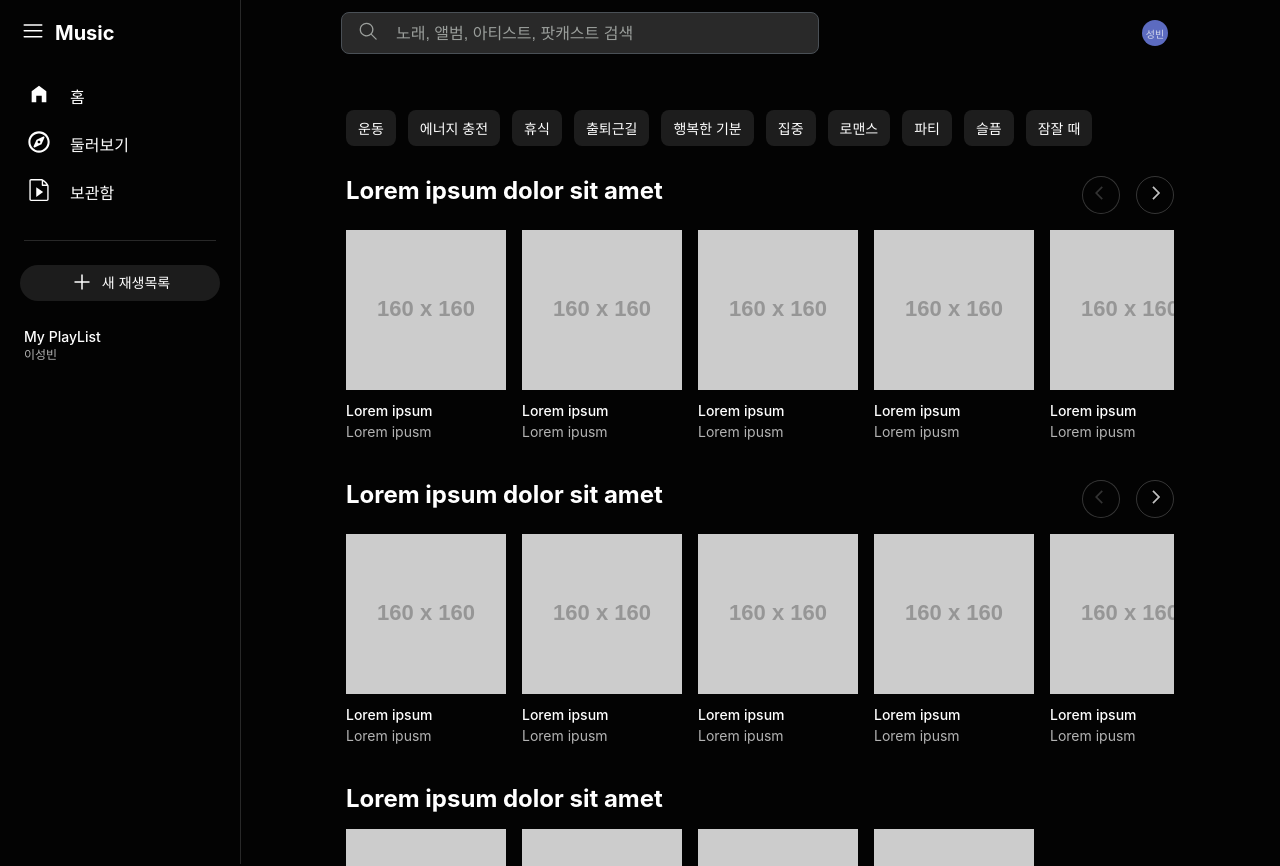
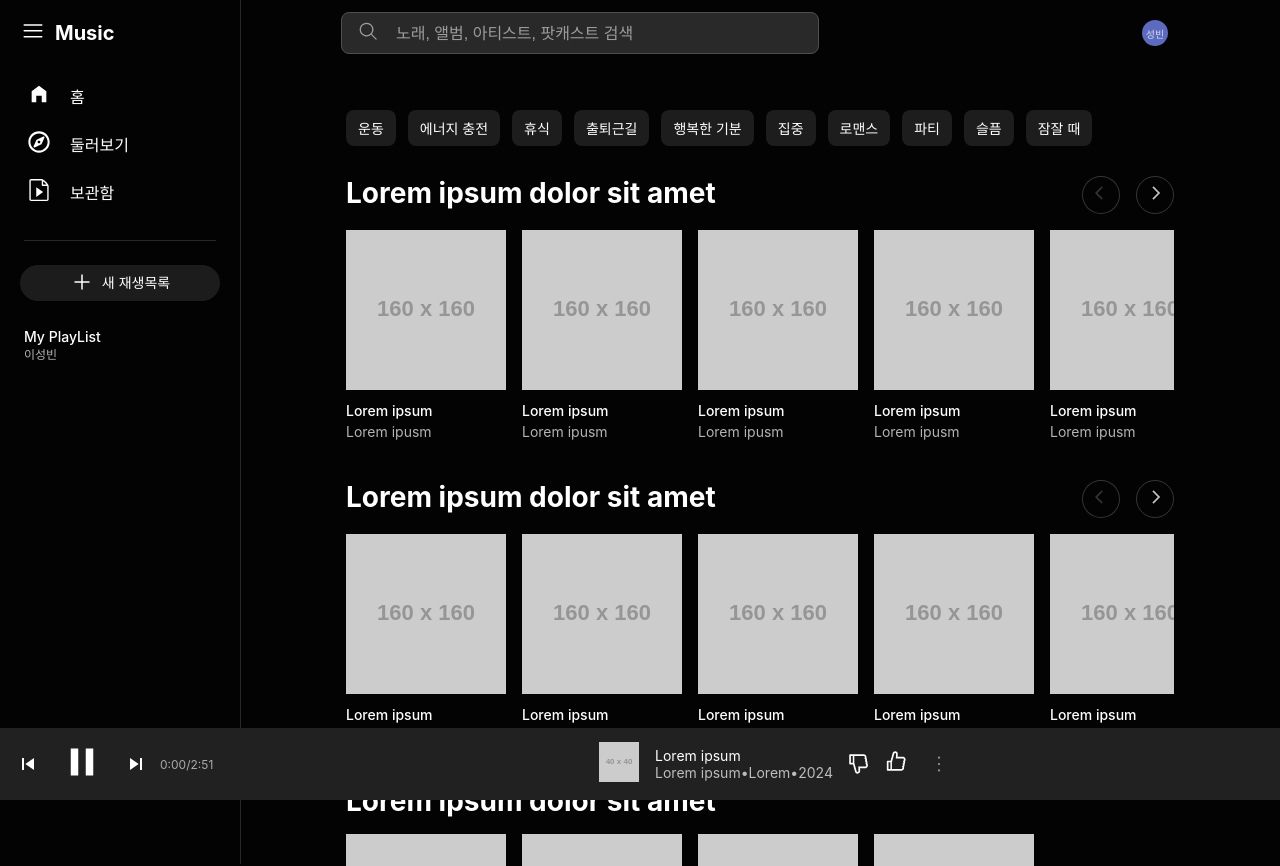
Before and after one commit to optshj/Youtube_Music, a React (Create React App) app: page / in a window 1280 px wide. Shown: the top 866 px of the page. Built offline with nearby package versions, Linux system fonts and the light colour scheme.

Commit message:
[Feat] 하단 재생바 제작중

```diff
--- a/src/App.tsx
+++ b/src/App.tsx
@@ -4,6 +4,7 @@ import Header from './components/header/Header';
 import Sidebar from './components/sidebar/Sidebar';
 import Main from './components/main/Main';
 import MakePlayListModal from './components/playlist_modal/MakePlayListModal';
+import PlayerBar from './components/player_bar/PlayerBar';
 
 function App() {
 
@@ -13,6 +14,7 @@ function App() {
 			<Sidebar></Sidebar>
 			<Main></Main>
 			<MakePlayListModal></MakePlayListModal>
+			<PlayerBar></PlayerBar>
 		</>
 	);
 }
--- a/src/components/main/content/ContentCarousel.tsx
+++ b/src/components/main/content/ContentCarousel.tsx
@@ -13,7 +13,7 @@ const ItemsWrapper = styled.ul`
     gap:16px;
     overflow-x:auto;
     max-width:min(calc(100vw - 452px),1478px);
-    @media (max-width:1150px) and (min-width:936px){
+    @media (max-width:1150px){
         max-width:min(calc(100vw - 112px - 240px - 12px ),1478px);
     }
     @media (max-width:936px){
--- a/src/components/main/content/ContentHeader.tsx
+++ b/src/components/main/content/ContentHeader.tsx
@@ -12,10 +12,10 @@ const Wrapper = styled.div`
     gap:24px;
     padding:16px 0 0 0;
     max-width:min(calc(100vw - 452px),1478px);
-    @media (max-width:1150px) and (min-width:936px){
+    @media (max-width:1150px){
         max-width:min(calc(100vw - 112px - 240px - 12px ),1478px);
     }
-    @media (max-width:936px) and (min-width:615px){
+    @media (max-width:936px){
         max-width:min(calc(100vw - 112px - 72px - 12px ),1478px);
     }
     @media (max-width:615px){
@@ -30,7 +30,7 @@ const Title = styled.h2`
     @media(min-width:1578px) {
         font-size:45px;
     }
-    @media(min-width:1150px) and (max-width:1578) {
+    @media(min-width:1150px) and (max-width:1578px) {
         font-size:28px;
     }
 `
--- a/src/components/main/header/Header.tsx
+++ b/src/components/main/header/Header.tsx
@@ -8,10 +8,10 @@ const Wrapper = styled.div`
     overflow-x: auto;
     white-space:nowrap;
     max-width:min(calc(100vw - 452px),1478px);
-    @media (max-width:1150px) and (min-width:936px){
+    @media (max-width:1150px){
         max-width:min(calc(100vw - 112px - 240px - 12px ),1478px);
     }
-    @media (max-width:936px) and (min-width:615px){
+    @media (max-width:936px){
         max-width:min(calc(100vw - 112px - 72px - 12px ),1478px);
     }
     @media (max-width:615px){
--- /dev/null
+++ b/src/components/player_bar/CenterControl.tsx
@@ -0,0 +1,114 @@
+import React, { useState } from "react";
+import styled from "styled-components";
+
+import { AiFillDislike } from "react-icons/ai";
+import { AiOutlineDislike } from "react-icons/ai";
+import { AiFillLike } from "react-icons/ai";
+import { AiOutlineLike } from "react-icons/ai";
+import { PiDotsThreeVertical } from "react-icons/pi";
+
+
+const ImgWrapper = styled.div`
+`
+const ContentInfoWrapper = styled.div`
+    display:flex;
+    flex-direction:column;
+    margin:0 8px 0 16px;
+`
+const Title = styled.div`
+    color:#fff;
+    font-size:14px;
+`
+const ExplainWrapper = styled.div`
+    display:flex;
+    flex-direction:row;
+`
+const Explain = styled.div`
+    font-size:14px;
+    color:rgba(255,255,255,0.7);
+    cursor:pointer;
+    &:hover{
+        text-decoration:underline;
+    }
+`
+const Dot = styled.div`
+    font-size:14px;
+    color:rgba(255,255,255,0.7);
+`
+const ButtonWrapper = styled.div`
+    display:flex;
+`
+const LikeWrapper = styled.div`
+    color:#fff;
+    border-radius:50%;
+    width:36px;
+    height:36px;
+    &:hover{
+        background-color:rgba(255,255,255,0.2);
+    }
+`
+const Dislike = styled.div`
+    cursor:pointer;
+    margin-right:8px;
+    font-size:24px;
+    transform:translate(20%,20%);
+`
+const Like = styled.div`
+    cursor:pointer;
+    font-size:24px;
+    transform:translate(20%,10%);
+`
+const MenuWrapper = styled.div`
+    margin:0 16px 0 8px;
+    border-radius:50%;
+    width:36px;
+    height:36px;
+    &:hover{
+        background-color:rgba(255,255,255,0.2);
+    }
+    cursor:pointer;
+`
+const Menu = styled(PiDotsThreeVertical)`
+    width:24px;
+    height:24px;
+    color:#909090;
+    transform:translate(25%,25%);
+`
+function CenterControl(){
+    const [isDislike,setIsDislike] = useState(false);
+    const [isLike,setIsLike] = useState(false);
+
+    return(
+        <>
+            <ImgWrapper>
+                <img src="https://via.placeholder.com/40x40/666.png" alt="Placeholder"/>
+            </ImgWrapper>
+            <ContentInfoWrapper>
+                <Title>Lorem ipsum</Title>
+                <ExplainWrapper>
+                    <Explain>Lorem ipsum</Explain>
+                    <Dot> • </Dot>
+                    <Explain>Lorem</Explain>
+                    <Dot> • </Dot>
+                    <Dot> 2024 </Dot>
+                </ExplainWrapper>
+            </ContentInfoWrapper>
+            <ButtonWrapper>
+                <LikeWrapper>
+                    <Dislike onClick={() => setIsDislike(!isDislike)}>
+                        {isDislike ? <AiFillDislike></AiFillDislike> : <AiOutlineDislike></AiOutlineDislike>}
+                    </Dislike>
+                </LikeWrapper>
+                <LikeWrapper>
+                    <Like onClick={() => setIsLike(!isLike)}>
+                        {isLike ? <AiFillLike></AiFillLike> : <AiOutlineLike></AiOutlineLike>}
+                    </Like>
+                </LikeWrapper>
+                <MenuWrapper>
+                    <Menu></Menu>
+                </MenuWrapper>
+            </ButtonWrapper>
+        </>
+    )
+}
+export default CenterControl;
--- /dev/null
+++ b/src/components/player_bar/LeftControl.tsx
@@ -0,0 +1,62 @@
+import React, { useState } from "react";
+import styled from "styled-components";
+
+import { IoMdPlay } from "react-icons/io";
+import { IoMdPause } from "react-icons/io";
+import { IoMdSkipForward } from "react-icons/io";
+import { IoMdSkipBackward } from "react-icons/io";
+
+
+const Wrapper = styled.div`
+    display:flex;
+    align-items:center;
+`
+const PlayButton = styled(IoMdPlay)`
+    color:#fff;
+    width:36px;
+    height:36px;
+    padding:8px;
+    cursor:pointer;
+    margin:0 0 0 12px;
+`
+const PauseButton = styled(IoMdPause)`
+    color:#fff;
+    width:36px;
+    height:36px;
+    padding:8px;
+    cursor:pointer;
+    margin:0 0 0 12px;
+`
+const ForwardButton = styled(IoMdSkipForward)`
+    color:#fff;
+    padding:8px;
+    cursor:pointer;
+    margin:0 0 0 12px;
+`
+const BackwardButton = styled(IoMdSkipBackward)`
+    color:#fff;
+    padding:8px;
+    cursor:pointer;
+    margin:0 0 0 12px;
+`
+const PlayPauseWrapper = styled.div`
+`
+function LeftControl(){
+    const [isPlay,setIsPlay] = useState(false);
+
+    const onChange = () => {
+        setIsPlay(!isPlay);
+    }
+    return(
+        <>
+            <Wrapper>
+                <BackwardButton></BackwardButton>
+                <PlayPauseWrapper onClick={onChange}>
+                    {isPlay?<PlayButton></PlayButton>:<PauseButton></PauseButton>}
+                </PlayPauseWrapper>
+                <ForwardButton></ForwardButton>
+            </Wrapper>
+        </>
+    )
+}
+export default LeftControl;
--- /dev/null
+++ b/src/components/player_bar/PlayerBar.tsx
@@ -0,0 +1,56 @@
+import React from "react";
+import styled from "styled-components";
+import LeftControl from "./LeftControl";
+import TimeInfo from "./TimeInfo";
+import CenterControl from "./CenterControl";
+
+const Wrapper = styled.div`
+    visibility:visible;
+    position:fixed;
+    bottom:0;
+    left:0;
+    z-index:2;
+    width:100%;
+    height:72px;
+    display:grid;
+    grid-template-areas:"start middle end";
+    background-color:#212121;
+`
+const LeftContent = styled.div`
+    display:flex;
+    align-items:center;
+    width:292px;
+    height:72px;
+    @media (max-width:1150px){
+        width:241px;
+    }
+    @media (max-width:936px){
+        width:144px;
+    }
+`
+const CenterContent = styled.div`
+    display:flex;
+    align-items:center;
+    justify-content:center;
+`
+const RightContent = styled.div`
+`
+function PlayerBar(){
+
+    return(
+        <>
+            <Wrapper>
+                <LeftContent>
+                    <LeftControl></LeftControl>
+                    <TimeInfo></TimeInfo>
+                </LeftContent>
+
+                <CenterContent>
+                    <CenterControl></CenterControl>
+                </CenterContent>
+                <RightContent></RightContent>
+            </Wrapper>
+        </>
+    )
+}
+export default PlayerBar;
--- /dev/null
+++ b/src/components/player_bar/TimeInfo.tsx
@@ -0,0 +1,17 @@
+import React from "react";
+import styled from "styled-components";
+
+const Wrapper = styled.div`
+    font-size:12px;
+    color:#aaa;
+    margin:0 16px 0 8px;
+    white-space:nowrap;
+`
+function TimeInfo(){
+    return(
+        <>
+            <Wrapper>0:00/2:51</Wrapper>
+        </>
+    )
+}
+export default TimeInfo;
--- a/src/components/sidebar/mobile/MobileSidebar.tsx
+++ b/src/components/sidebar/mobile/MobileSidebar.tsx
@@ -1,10 +1,11 @@
 import React from "react";
 import styled from "styled-components";
 
-import Menu from "./menu/Menu";
 import { IsWebSidebarOpen } from "../../context/SidebarContext";
 
-const Wrapper = styled.div`
+import Menu from "./menu/Menu";
+
+const Wrapper = styled.div<{isOpen:boolean}>`
     margin-top:64px;
     width:72px;
     position:fixed;
@@ -21,7 +22,7 @@ function MobileSidebar(){
 
     return(
         <>
-            <Wrapper>
+            <Wrapper isOpen={isOpen}>
                 <Menu></Menu>
             </Wrapper>
         </>
--- a/src/components/sidebar/web/WebSidebar.tsx
+++ b/src/components/sidebar/web/WebSidebar.tsx
@@ -22,7 +22,6 @@ const Wrapper = styled.div<{isOpen:boolean}>`
     border-right:1px solid rgba(255,255,255,.15);
     height:100%;
     @media (max-width:936px){
-        visibility:hidden;
         animation: ${hideSidebar} 0.2s linear forwards;
     }
     visibility: ${(props) => (props.isOpen ? 'visible':'hidden')}
```
